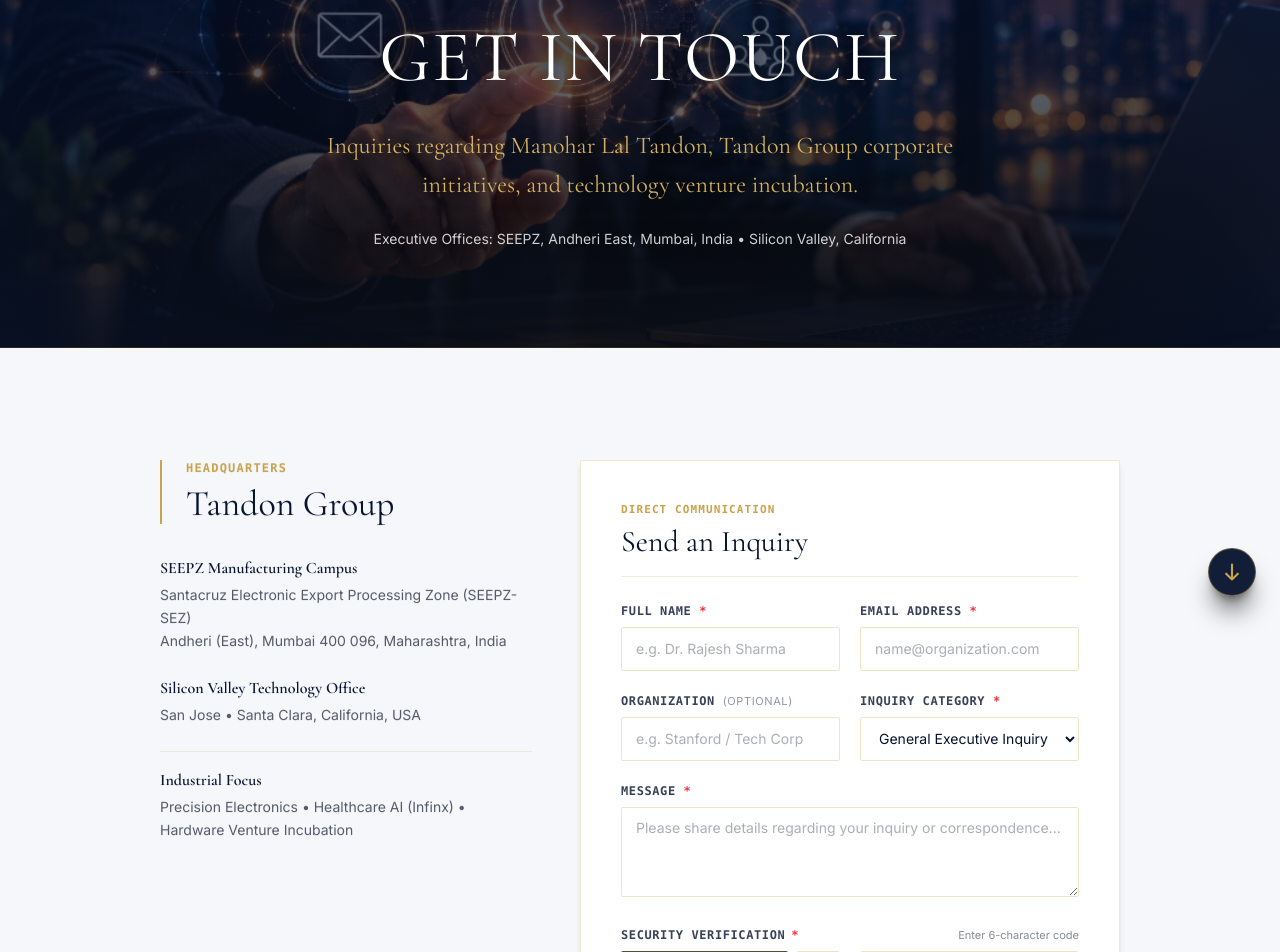
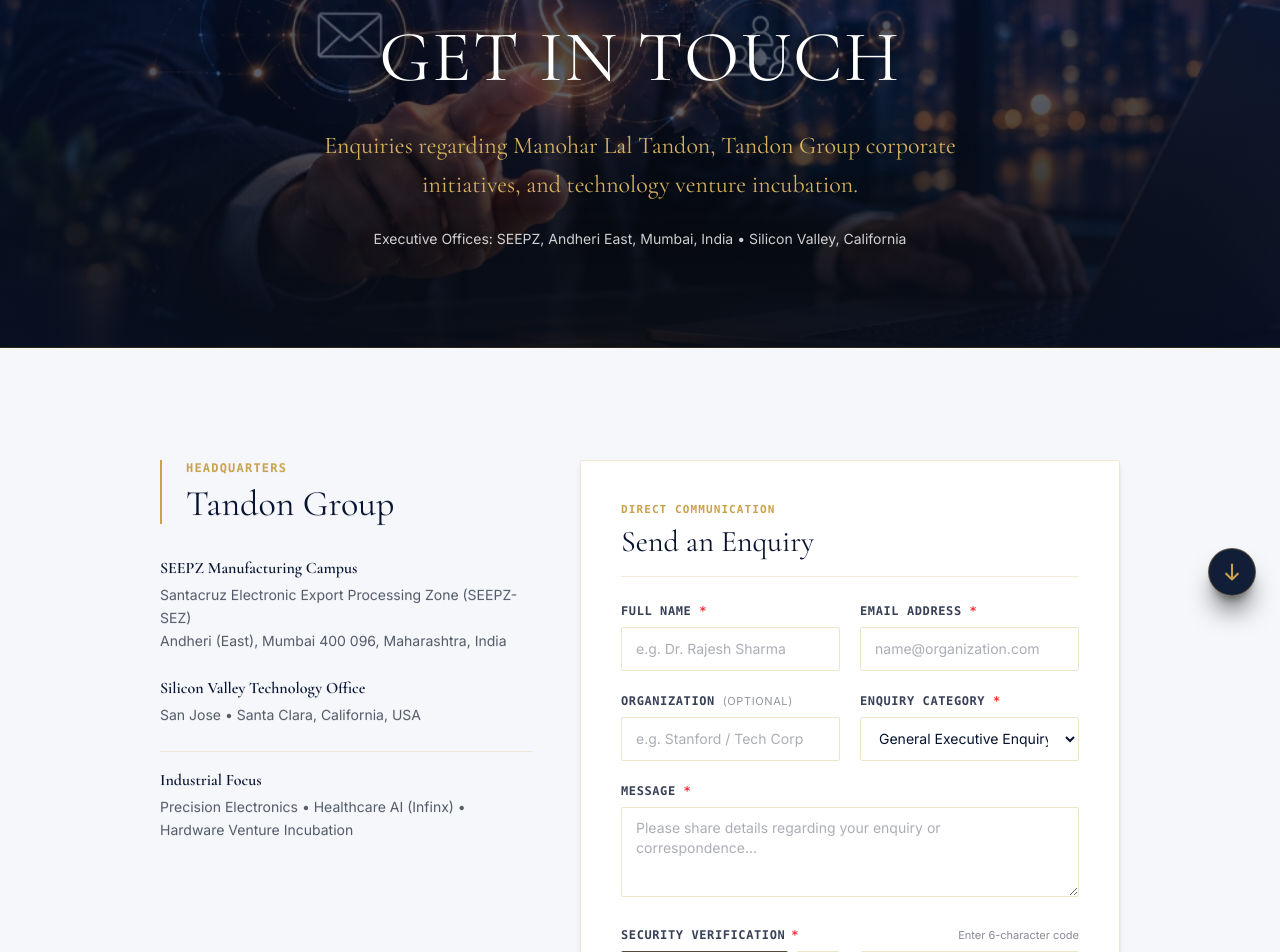
Before and after one commit to steellunknown-ui/MLT-WEBSITE, a Next.js app: page /contact in a window 1280 px wide. Shown: the part 180-1132 px from the top of the page. Built offline with nearby package versions, Linux system fonts and the light colour scheme; no server answers.

Commit message:
feat: adopt Enquiry spelling and add custom Others option with manual input to contact form

```diff
--- a/app/api/contact/route.ts
+++ b/app/api/contact/route.ts
@@ -6,13 +6,13 @@
   name: z.string().min(2, "Name must be at least 2 characters"),
   email: z.string().email("Invalid email address"),
   organization: z.string().optional(),
-  subject: z.string().min(2, "Please select an inquiry category"),
+  subject: z.string().min(2, "Please select or specify an enquiry category"),
   message: z.string().min(10, "Message must be at least 10 characters"),
   honeypot: z.string().optional(), // Bot trap
 });
 
 const RECIPIENT_EMAIL = process.env.CONTACT_RECIPIENT_EMAIL || "deepnarayan1982@gmail.com";
-const FROM_EMAIL = process.env.RESEND_FROM_EMAIL || "Tandon Group Inquiry <onboarding@resend.dev>";
+const FROM_EMAIL = process.env.RESEND_FROM_EMAIL || "Tandon Group Enquiry <onboarding@resend.dev>";
 
 export async function POST(request: Request) {
   try {
@@ -53,7 +53,7 @@
         success: true,
         simulated: true,
         message:
-          "Inquiry recorded successfully (Development mode: Set RESEND_API_KEY in .env.local to deliver live emails).",
+          "Enquiry recorded successfully (Development mode: Set RESEND_API_KEY in .env.local to deliver live emails).",
       });
     }
 
@@ -83,14 +83,14 @@
         <body>
           <div class="container">
             <div class="header">
-              <h1>Executive Office Inquiry</h1>
+              <h1>Executive Office Enquiry</h1>
               <p>Website Correspondence for Manohar Lal Tandon</p>
             </div>
             ${
               isFallback
                 ? `
             <div class="alert-box">
-              <strong>Developer Notice:</strong> This inquiry was routed to the account owner mailbox because custom domain verification on Resend is required to deliver directly to <strong>${RECIPIENT_EMAIL}</strong>. Verify your domain at <a href="https://resend.com/domains" style="color: #854d0e; text-decoration: underline;">resend.com/domains</a> to enable unhindered direct routing.
+              <strong>Developer Notice:</strong> This enquiry was routed to the account owner mailbox because custom domain verification on Resend is required to deliver directly to <strong>${RECIPIENT_EMAIL}</strong>. Verify your domain at <a href="https://resend.com/domains" style="color: #854d0e; text-decoration: underline;">resend.com/domains</a> to enable unhindered direct routing.
             </div>
             `
                 : ""
@@ -115,7 +115,7 @@
                   : ""
               }
               <div class="field">
-                <div class="label">Inquiry Category</div>
+                <div class="label">Enquiry Category</div>
                 <div class="value">${subject}</div>
               </div>
               <div class="field">
--- a/app/contact/page.tsx
+++ b/app/contact/page.tsx
@@ -35,7 +35,7 @@
               Get in Touch
             </h1>
             <p className="text-xl md:text-2xl text-gold-light/95 font-serif max-w-2xl mx-auto font-light leading-relaxed mb-6">
-              Inquiries regarding Manohar Lal Tandon, Tandon Group corporate initiatives, and technology venture incubation.
+              Enquiries regarding Manohar Lal Tandon, Tandon Group corporate initiatives, and technology venture incubation.
             </p>
             <p className="text-sm text-white/80 max-w-2xl mx-auto font-sans leading-relaxed">
               Executive Offices: SEEPZ, Andheri East, Mumbai, India &bull; Silicon Valley, California
@@ -44,7 +44,7 @@
         </div>
       </section>
 
-      {/* CONTACT DETAILS & INQUIRY CHANNELS */}
+      {/* CONTACT DETAILS & ENQUIRY CHANNELS */}
       <section className="bg-paper text-ink py-20 md:py-28">
         <div className="container mx-auto px-4 md:px-8 max-w-5xl">
           <div className="grid grid-cols-1 md:grid-cols-12 gap-12 items-start">
@@ -92,8 +92,8 @@
               </Reveal>
             </div>
 
-            {/* Right 7 cols: Interactive Inquiry Form */}
-            <div id="inquiry-form" className="md:col-span-7 scroll-mt-28">
+            {/* Right 7 cols: Interactive Enquiry Form */}
+            <div id="enquiry-form" className="md:col-span-7 scroll-mt-28">
               <Reveal delay={0.1}>
                 <div className="bg-white p-8 md:p-10 rounded-xs border border-gold/25 shadow-md">
                   <div className="mb-6 pb-4 border-b border-gold/20">
@@ -101,7 +101,7 @@
                       Direct Communication
                     </span>
                     <h3 className="font-serif text-2xl md:text-3xl text-royal-950">
-                      Send an Inquiry
+                      Send an Enquiry
                     </h3>
                   </div>
 
--- a/components/contact/ContactForm.tsx
+++ b/components/contact/ContactForm.tsx
@@ -13,10 +13,11 @@
     name: "",
     email: "",
     organization: "",
-    subject: "General Executive Inquiry",
+    subject: "General Executive Enquiry",
     message: "",
     honeypot: "",
   });
+  const [customSubject, setCustomSubject] = useState("");
 
   const [captchaInput, setCaptchaInput] = useState("");
   const [actualCaptcha, setActualCaptcha] = useState("");
@@ -49,13 +50,28 @@
       return;
     }
 
+    // 2. Custom enquiry category verification if 'Others' is selected
+    const finalSubject =
+      formData.subject === "Others" ? customSubject.trim() : formData.subject;
+
+    if (formData.subject === "Others" && finalSubject.length < 2) {
+      setStatus({
+        type: "error",
+        message: "Please enter your specific enquiry category.",
+      });
+      return;
+    }
+
     setIsSubmitting(true);
 
     try {
       const response = await fetch("/api/contact", {
         method: "POST",
         headers: { "Content-Type": "application/json" },
-        body: JSON.stringify(formData),
+        body: JSON.stringify({
+          ...formData,
+          subject: finalSubject,
+        }),
       });
 
       const data = await response.json();
@@ -75,10 +91,11 @@
         name: "",
         email: "",
         organization: "",
-        subject: "General Executive Inquiry",
+        subject: "General Executive Enquiry",
         message: "",
         honeypot: "",
       });
+      setCustomSubject("");
       setCaptchaInput("");
 
       if (onSuccess) {
@@ -155,7 +172,7 @@
         </div>
       </div>
 
-      {/* Row 2: Organization & Inquiry Category */}
+      {/* Row 2: Organization & Enquiry Category */}
       <div className="grid grid-cols-1 sm:grid-cols-2 gap-4 sm:gap-5">
         <div>
           <div className="flex items-center justify-between mb-1.5 h-5">
@@ -183,7 +200,7 @@
               htmlFor="subject"
               className="text-xs uppercase font-mono tracking-wider text-royal-950/80 font-semibold truncate"
             >
-              Inquiry Category <span className="text-red-500">*</span>
+              Enquiry Category <span className="text-red-500">*</span>
             </label>
           </div>
           <select
@@ -193,14 +210,42 @@
             onChange={handleChange}
             className="w-full h-11 px-3.5 bg-paper-light border border-gold/30 rounded-xs text-royal-950 focus:outline-hidden focus:border-gold focus:ring-1 focus:ring-gold text-sm font-sans transition-all cursor-pointer"
           >
-            <option value="General Executive Inquiry">General Executive Inquiry</option>
+            <option value="General Executive Enquiry">General Executive Enquiry</option>
             <option value="Historical & Archival Documentation">Historical &amp; Archival Documentation</option>
             <option value="Technology Venture & Incubation">Technology Venture &amp; Incubation</option>
             <option value="Press & Media Relations">Press &amp; Media Relations</option>
-            <option value="Academic & Research Inquiry">Academic &amp; Research Inquiry</option>
+            <option value="Academic & Research Enquiry">Academic &amp; Research Enquiry</option>
+            <option value="Others">Others</option>
           </select>
         </div>
       </div>
+
+      {/* If "Others" is selected, specify custom enquiry category manually */}
+      {formData.subject === "Others" && (
+        <div className="pt-0.5">
+          <div className="flex items-center justify-between mb-1.5 h-5">
+            <label
+              htmlFor="customSubject"
+              className="text-xs uppercase font-mono tracking-wider text-royal-950/80 font-semibold"
+            >
+              Specify Enquiry Category <span className="text-red-500">*</span>
+            </label>
+            <span className="text-[11px] text-ink/50 font-sans">
+              Type your custom category
+            </span>
+          </div>
+          <input
+            id="customSubject"
+            type="text"
+            required
+            placeholder="e.g. Philanthropy, Strategic Advisory, Partnerships..."
+            value={customSubject}
+            onChange={(e) => setCustomSubject(e.target.value)}
+            className="w-full h-11 px-3.5 bg-paper-light border border-gold/50 rounded-xs text-royal-950 placeholder:text-ink/35 focus:outline-hidden focus:border-gold focus:ring-1 focus:ring-gold text-sm font-sans transition-all"
+            autoFocus
+          />
+        </div>
+      )}
 
       {/* Message */}
       <div>
@@ -218,7 +263,7 @@
           required
           rows={3}
           minLength={10}
-          placeholder="Please share details regarding your inquiry or correspondence..."
+          placeholder="Please share details regarding your enquiry or correspondence..."
           value={formData.message}
           onChange={handleChange}
           className="w-full px-3.5 py-2.5 bg-paper-light border border-gold/30 rounded-xs text-royal-950 placeholder:text-ink/35 focus:outline-hidden focus:border-gold focus:ring-1 focus:ring-gold text-sm font-sans transition-all resize-y min-h-[90px]"
--- a/components/contact/ContactModal.tsx
+++ b/components/contact/ContactModal.tsx
@@ -65,7 +65,7 @@
             <div className="bg-royal-950 text-white px-6 py-4.5 sm:px-7 sm:py-5 border-b border-gold/30 flex items-center justify-between shrink-0">
               <div>
                 <span className="text-[11px] font-mono uppercase tracking-widest text-gold block mb-0.5">
-                  Executive Inquiry &bull; ML Tandon
+                  Executive Enquiry &bull; ML Tandon
                 </span>
                 <h2
                   id="contact-modal-title"
--- a/components/contact/ContactModalContext.tsx
+++ b/components/contact/ContactModalContext.tsx
@@ -71,9 +71,11 @@
         e.stopPropagation();
         e.stopImmediatePropagation();
 
-        // If on /contact page, scroll down to the embedded inquiry form
+        // If on /contact page, scroll down to the embedded enquiry form
         if (window.location.pathname === "/contact") {
-          const formElem = document.getElementById("inquiry-form");
+          const formElem =
+            document.getElementById("enquiry-form") ||
+            document.getElementById("inquiry-form");
           if (formElem) {
             formElem.scrollIntoView({ behavior: "smooth" });
           }
--- a/components/layout/Footer.tsx
+++ b/components/layout/Footer.tsx
@@ -77,7 +77,7 @@
           {/* Column 4: Social */}
           <div>
             <p className="mb-4 font-sans text-xs font-semibold uppercase tracking-widest text-gold">
-              Inquiries
+              Enquiries
             </p>
             <ul className="flex flex-col gap-2" role="list">
               <li>
```
